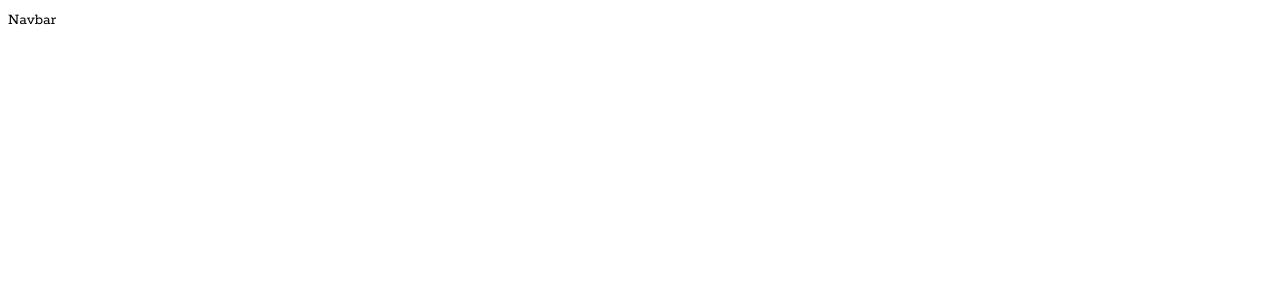
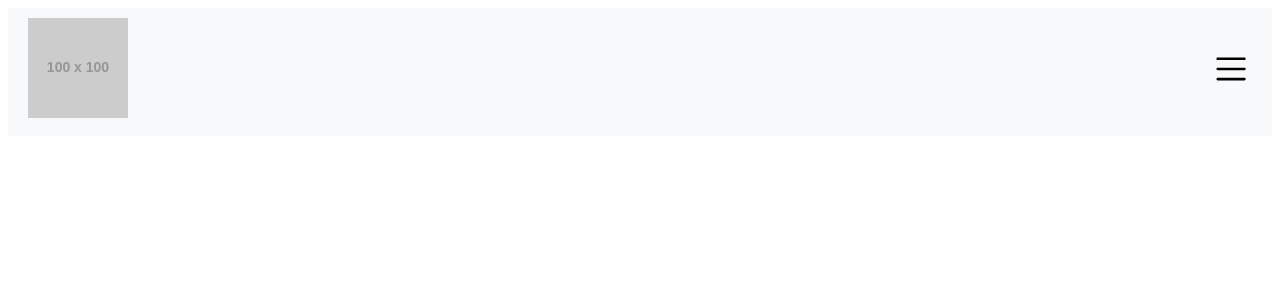
Before and after one commit to Awhalen1999/FYB-website, a React (Vite) app in the folder react-website/: page / in a window 1280 px wide. Shown: the top 300 px of the page. Built offline with nearby package versions, Linux system fonts and the light colour scheme.

Commit message:
nav bar dropdown

```diff
--- a/react-website/src/components/Navbar.jsx
+++ b/react-website/src/components/Navbar.jsx
@@ -1,7 +1,59 @@
-import React from 'react';
+import React, { useState } from 'react';
+import { Link } from 'react-scroll';
+import { SlMenu, SlArrowUp } from 'react-icons/sl';
 
 const Navbar = () => {
-  return <div>Navbar</div>;
+  const [isOpen, setIsOpen] = useState(false);
+
+  const toggleMenu = () => {
+    setIsOpen(!isOpen);
+  };
+
+  return (
+    <nav>
+      <div>
+        <a href='#top'>
+          <img src='http://via.placeholder.com/100x100' alt='Company Logo' />
+        </a>
+      </div>
+      <div>
+        <button onClick={toggleMenu}>
+          {isOpen ? <SlArrowUp size={30} /> : <SlMenu size={30} />}
+        </button>
+        {isOpen && (
+          <div>
+            <ul>
+              <li>
+                <Link to='about' smooth={true} duration={1000}>
+                  About
+                </Link>
+              </li>
+              <li>
+                <Link to='why' smooth={true} duration={1000}>
+                  Why
+                </Link>
+              </li>
+              <li>
+                <Link to='steps' smooth={true} duration={1000}>
+                  Steps
+                </Link>
+              </li>
+              <li>
+                <Link to='services' smooth={true} duration={1000}>
+                  Services
+                </Link>
+              </li>
+              <li>
+                <Link to='contact' smooth={true} duration={1000}>
+                  Contact
+                </Link>
+              </li>
+            </ul>
+          </div>
+        )}
+      </div>
+    </nav>
+  );
 };
 
 export default Navbar;
--- a/react-website/src/index.css
+++ b/react-website/src/index.css
@@ -1,4 +1,5 @@
 @import url('https://fonts.googleapis.com/css2?family=Rokkitt:ital,wght@0,100..900;1,100..900&display=swap');
+/* change font family */
 
 :root {
   --primary-background-color: #ffffffff;
@@ -27,3 +28,30 @@ body {
 }
 
 /* nav */
+
+nav {
+  display: flex;
+  justify-content: space-between;
+  align-items: center;
+  padding: 10px 20px;
+  background-color: #f8f9fa;
+}
+
+nav button {
+  background: none;
+  border: none;
+  cursor: pointer;
+}
+
+nav div ul {
+  list-style-type: none;
+  background-color: #f8f9fa;
+  padding: 10px;
+  position: absolute;
+  right: 20px;
+  box-shadow: 0px 8px 16px 0px rgba(0, 0, 0, 0.2);
+}
+
+nav div ul li {
+  padding: 10px 20px;
+}
```
Also changed, not shown: react-website/src/assets/Background-1.png (added), react-website/src/assets/Background-2.png (added).
